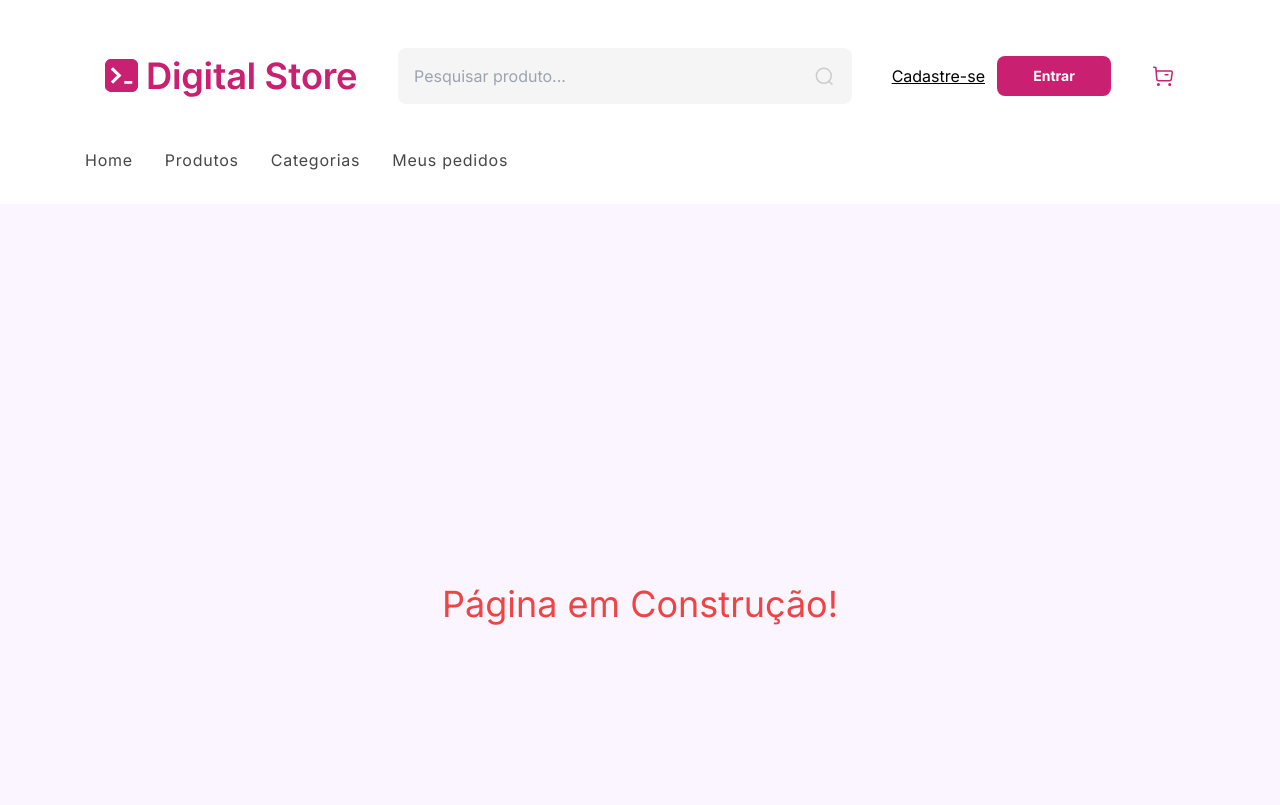
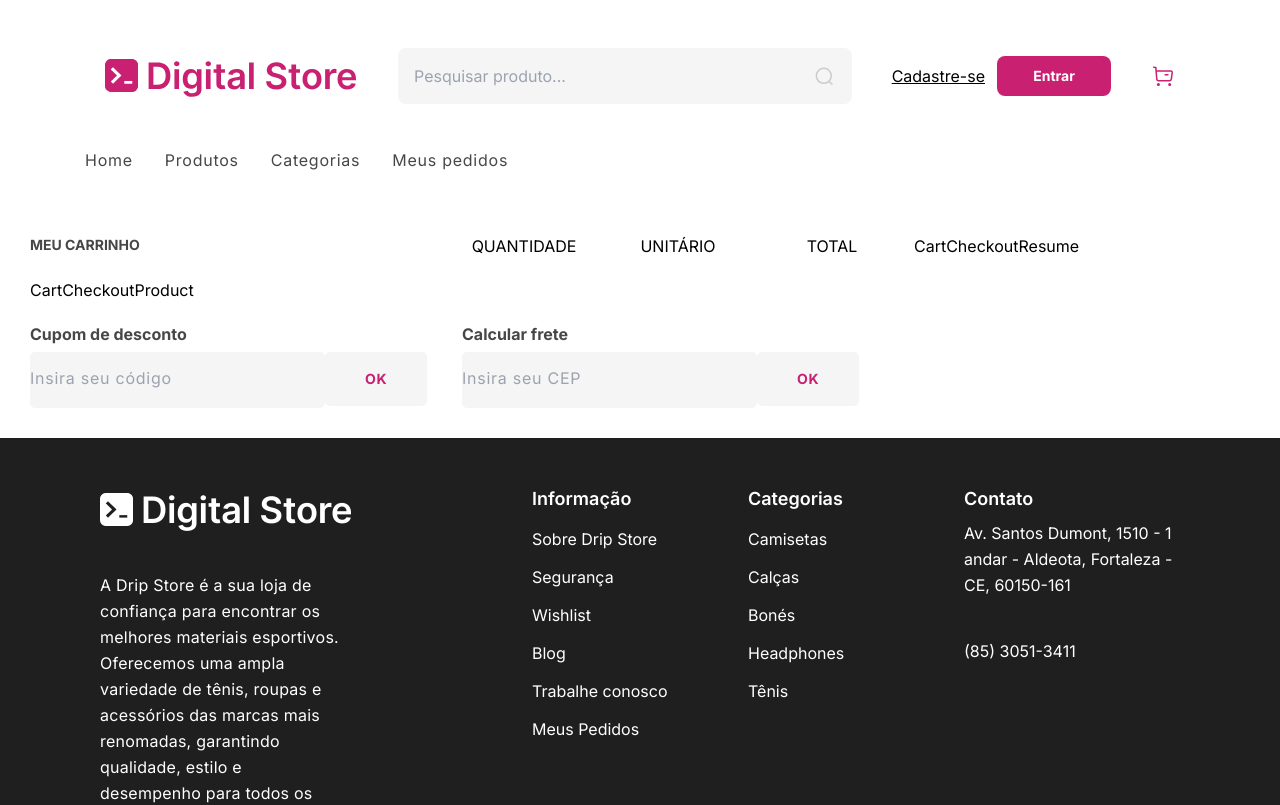
Before and after one commit to flaviare1s/drip-store, a React (Vite) app: page /checkout in a window 1280 px wide. Shown: the top 805 px of the page. Built offline with nearby package versions, Linux system fonts and the light colour scheme; no server answers.

Commit message:
Adiciona estrutura de componentes do carrinho

```diff
--- /dev/null
+++ b/src/components/CartCheckout/CartCheckoutProduct.jsx
@@ -0,0 +1,5 @@
+export const CartCheckoutProduct = () => {
+  return (
+    <div>CartCheckoutProduct</div>
+  )
+}
--- /dev/null
+++ b/src/components/CartCheckout/CartCheckoutResume.jsx
@@ -0,0 +1,5 @@
+export const CartCheckoutResume = () => {
+  return (
+    <div>CartCheckoutResume</div>
+  )
+}
--- /dev/null
+++ b/src/components/CartCheckout/CartWindow.jsx
@@ -0,0 +1,5 @@
+export const CartWindow = () => {
+  return (
+    <div>CartWindow</div>
+  )
+}
--- /dev/null
+++ b/src/components/CartCheckout/CartWindowProduct.jsx
@@ -0,0 +1,5 @@
+export const CartWindowProduct = () => {
+  return (
+    <div>CartWindowProduct</div>
+  )
+}
--- a/src/pages/CartCheckout.jsx
+++ b/src/pages/CartCheckout.jsx
@@ -1,7 +1,41 @@
+import { CartCheckoutResume } from '../components/CartCheckout/CartCheckoutResume'
+import { CartCheckoutProduct } from '../components/CartCheckout/CartCheckoutProduct'
+
 export const CartCheckout = () => {
+
   return (
-    <section className="bg-purple-50 flex flex-col justify-center items-center h-screen">
-      <h1 className="text-4xl text-red-500 text-center">Página em Construção!</h1>
-    </section>
+    <div className='flex flex-col justify-between items-start gap-5 p-[30px] md:flex-row'>
+      <div className='w-full md:w-[72%]'>
+        <div className='flex flex-col md:flex-row justify-between w-full pb-5'>
+          <div className='w-1/2'>
+            <h3 className='text-sm font-bold text-dark-gray-2 leading-[22px]'>MEU CARRINHO</h3>
+          </div>
+          <div className='w-1/2 flex justify-between items-center gap-[30px]'>
+            <h3 className='w-[33%] items-center text-center m-auto min-w-[120px]'>QUANTIDADE</h3>
+            <h3 className='w-[33%] items-center text-center m-auto min-w-[120px]'>UNITÁRIO</h3>
+            <h3 className='w-[33%] items-center text-center m-auto min-w-[120px]'>TOTAL</h3>
+          </div>
+        </div>
+        <section>
+          <CartCheckoutProduct />
+        </section>
+
+        <div className='flex justify-between text-center'>
+          <div className='w-1/2 block text-left pt-5'>
+            <p className='text-dark-gray-2 font-xs font-bold leading-[24px] tracking-[0.75] pb-[6px]'>Cupom de desconto</p>
+            <input className='py-4 pr-[61px] pt-3 bg-light-gray-3 text-dark-gray-3 leading-[28px] tracking-[.75px] mt-10px border-none rounded-[5px]' type="text" name="desc" id="desc" placeholder='Insira seu código' />
+            <button className='py-4 px-10 bg-light-gray-3 text-primary text-center text-sm font-bold leading-[22px] tracking-[.75px] border-none rounded-[5px] hover:bg-tertiary'>OK</button>
+          </div>
+          <div className='w-1/2 block text-left pt-5'>
+            <p className='text-dark-gray-2 font-xs font-bold leading-[24px] tracking-[0.75] pb-[6px]'>Calcular frete</p>
+            <input className='py-4 pr-[61px] pt-3 bg-light-gray-3 text-dark-gray-3 leading-[28px] tracking-[.75px] mt-10px border-none rounded-[5px]' type="text" name="cep" id="cep" placeholder='Insira seu CEP' />
+            <button className='py-4 px-10 bg-light-gray-3 text-primary text-center text-sm font-bold leading-[22px] tracking-[.75px] border-none rounded-[5px] hover:bg-tertiary'>OK</button>
+          </div>
+        </div>
+      </div>
+      <div className='w-[28%]'>
+        <CartCheckoutResume />
+      </div>
+    </div>
   )
 }
```
